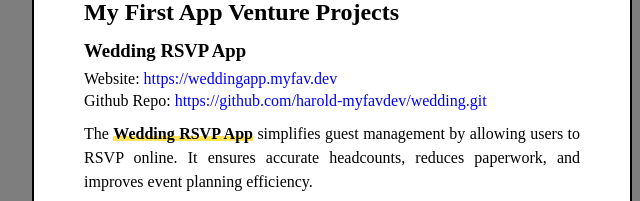
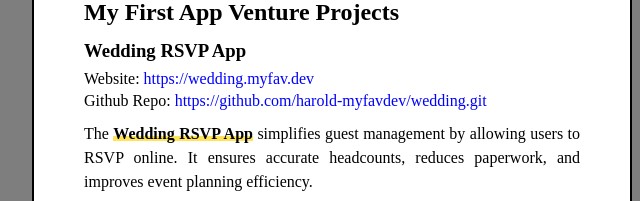
Before and after one commit to harold-myfavdev/portfolio, a plain HTML site: page index.html in a window 1280 px wide. Shown: the part 466-667 px from the top of the page, 308-948 px from the left. Drawn offline with Linux system fonts and the light colour scheme.

Commit message:
update subdomain

```diff
--- a/index.html
+++ b/index.html
@@ -45,7 +45,7 @@
             <article>
                 <h3>Wedding RSVP App</h3>
                 <ul>
-                    <li>Website: <a href="https://weddingapp.myfav.dev/" target="_blank">https://weddingapp.myfav.dev</a></li>
+                    <li>Website: <a href="https://wedding.myfav.dev/" target="_blank">https://wedding.myfav.dev</a></li>
                     <li>Github Repo: <a href="https://github.com/harold-myfavdev/wedding.git" target="_blank">https://github.com/harold-myfavdev/wedding.git</a></li>
                 </ul>
                 <p>
@@ -80,7 +80,7 @@
                     </li>
                 </ul>
                 <p>
-                    Try the <a href="https://weddingapp.myfav.dev/" target="_blank">live demo</a> or
+                    Try the <a href="https://wedding.myfav.dev/" target="_blank">live demo</a> or
                     check out the <a href="https://github.com/harold-myfavdev/wedding.git" target="_blank">GitHub repository</a>.
                 </p>
             </article>
```
